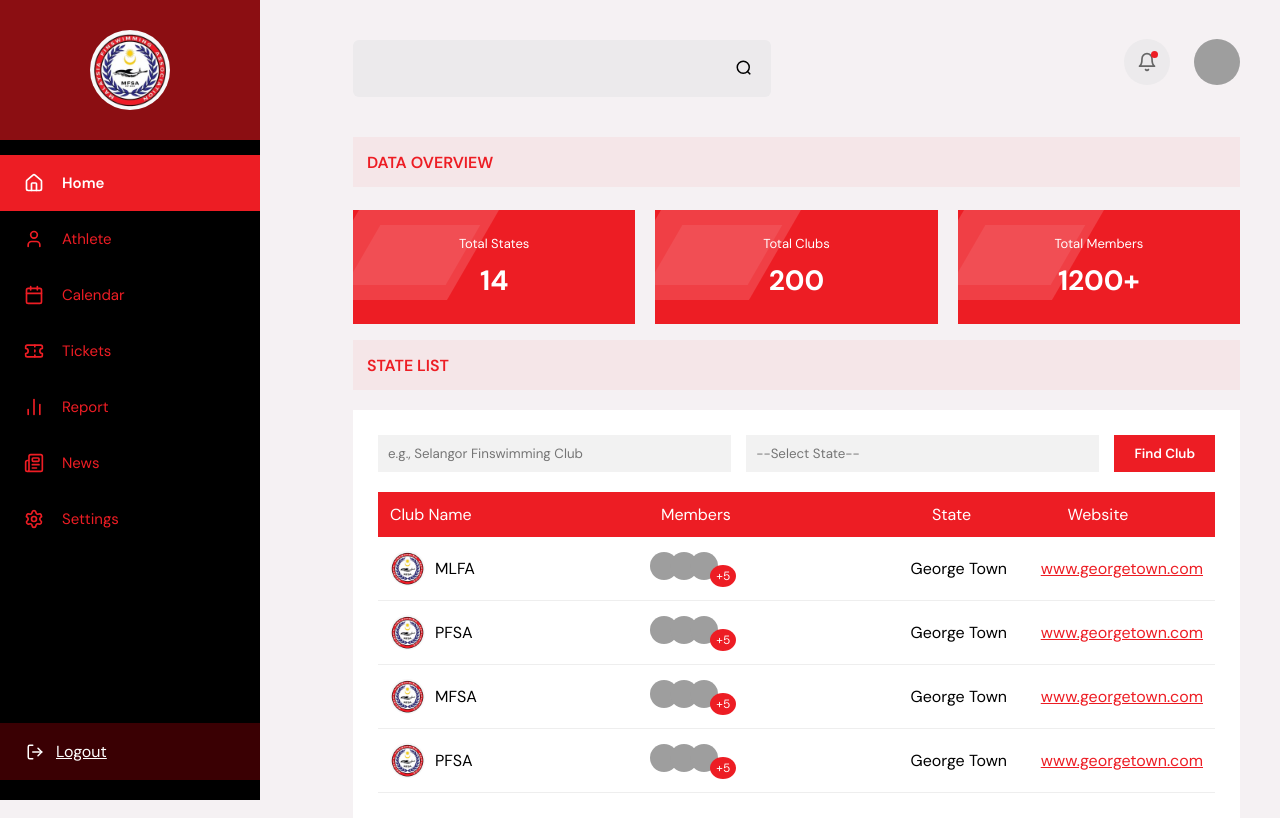
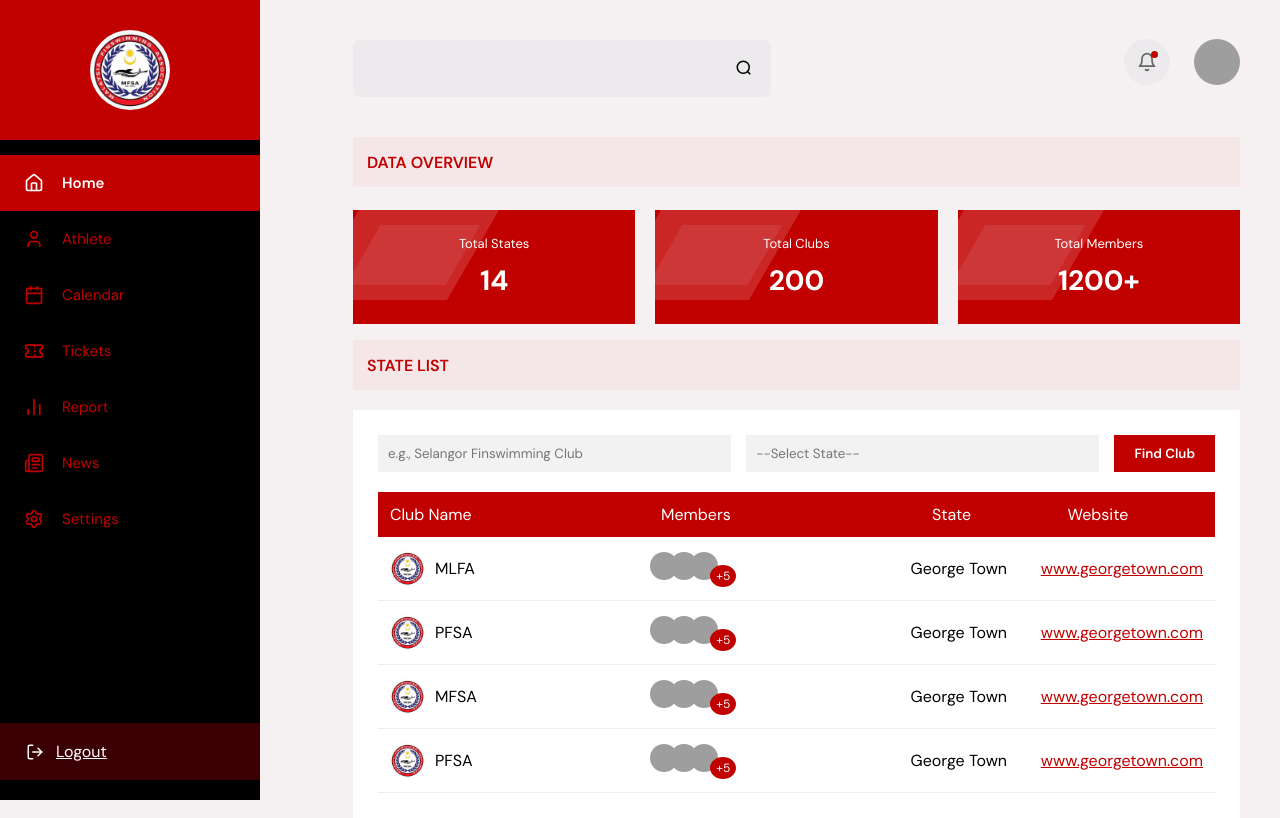
Before and after one commit to Nivas-git07/malaysia_project, a React (Create React App) app: page /home in a window 1280 px wide. Built offline with nearby package versions, Linux system fonts and the light colour scheme; grey boxes are pictures that could not be loaded.

Commit message:
change color theme

```diff
--- a/src/admin/style/AdminLogin.css
+++ b/src/admin/style/AdminLogin.css
@@ -84,7 +84,7 @@
   border-radius: 50%;
 
   /* Your specific Red Border */
-  border: 4px solid #ED1D24;
+  border: 4px solid #c10000;
 
   /* The Secret Sauce: Ensures the logo image is clipped to the circle */
   overflow: hidden;
@@ -119,7 +119,7 @@
   margin-bottom: 30px;
 
   text-align: center;
-  color: #ED1D24;
+  color: #c10000;
   font-size: 28px;
 
   /* "Little Bold" - 600 weight is clean and professional */
@@ -179,7 +179,7 @@
 .loginBtn {
   width: 100%;
   height: 56px;
-  background: #ED1D24;
+  background: #c10000;
   border: none;
   color: #fff;
   font-size: 18px;
--- a/src/admin/style/Settings.css
+++ b/src/admin/style/Settings.css
@@ -59,7 +59,7 @@ body {
   right:16px;
   width:34px;
   height:34px;
-  background:#ED1D24;
+  background:#c10000;
   color:#fff;
   border-radius:50%;
   display:flex;
@@ -122,7 +122,7 @@ body {
 }
 .editBanner{
   background: rgba(237, 29, 36, 0.06);
-  color:#ED1D24;
+  color:#c10000;
   padding:5px 8px;        /* 🔥 smaller box size */
   border-radius:6px;
   font-size:17px;
@@ -184,7 +184,7 @@ body {
 .bellDot {
   width: 7px;       /* ⭐ slightly smaller */
   height: 7px;
-  background: #ED1D24;
+  background: #c10000;
   border-radius: 50%;
   position: absolute;
   top: 12px;        /* adjusted for new size */
@@ -213,7 +213,7 @@ body {
   padding: 10px 14px;
 
   background: #ED1D240D;
-  color: #ED1D24;
+  color: #c10000;
 
   font-weight: 600;
   font-size: 14px;
@@ -251,7 +251,7 @@ body {
   position: absolute;
   bottom: 5px;
   left: 55px;
-  color: #ED1D24;
+  color: #c10000;
 }
 
 /* FORM GRID */
@@ -289,16 +289,16 @@ body {
 .discardBtn {
   width: 45%;
   padding: 18px;
-  border: 2px solid #ED1D24;
+  border: 2px solid #c10000;
   background: transparent;
-  color: #ED1D24;
+  color: #c10000;
   font-weight: 600;
 }
 
 .saveBtn {
   width: 45%;
   padding: 18px;
-  background: #ED1D24;
+  background: #c10000;
   border: none;
   color: white;
   font-weight: 600;
--- a/src/admin/style/dashboard/Athlete.css
+++ b/src/admin/style/dashboard/Athlete.css
@@ -16,7 +16,7 @@
   padding:10px 14px;
 
   background:#ED1D240D;
-  color:#ED1D24;
+  color:#c10000;
 
   font-weight:600;
   font-size:14px;
@@ -57,7 +57,7 @@
 }
 
 .findBtn{
-  background:#ED1D24;
+  background:#c10000;
   color:#fff;
   border:none;
   padding:0 20px;
@@ -74,7 +74,7 @@
 /* HEADER */
 
 .athleteHead{
-  background:#ED1D24;
+  background:#c10000;
   color:white;
 
   display:grid;
@@ -170,7 +170,7 @@
 /* VIEW PROFILE */
 
 .viewProfile{
-  color:#ED1D24;
+  color:#c10000;
   font-size:13px;
   text-align:right;
 }
@@ -194,7 +194,7 @@
 }
 
 .pagination .active{
-  background:#ED1D24;
+  background:#c10000;
   color:white;
 }
 
--- a/src/admin/style/dashboard/Home.css
+++ b/src/admin/style/dashboard/Home.css
@@ -7,7 +7,7 @@
   height:50px;
   padding:10px 14px;
   background:#ED1D240D;
-  color:#ED1D24;
+  color:#c10000;
   font-weight:600;
   display:flex;
   align-items:center;
@@ -25,7 +25,7 @@
 
 .overviewCard{
   flex:1;
-  background:#ED1D24;
+  background:#c10000;
   color:#fff;
   padding:25px;
   text-align:center;
@@ -84,7 +84,7 @@
   height:50px;
   padding:10px 14px;
   background:#ED1D240D;
-  color:#ED1D24;
+  color:#c10000;
   font-weight:600;
   display:flex;
   align-items:center;
@@ -115,7 +115,7 @@
 }
 
 .findBtn{
-  background:#ED1D24;
+  background:#c10000;
   color:#fff;
   border:none;
   padding:10px 18px;
@@ -124,7 +124,7 @@
 
 /* TABLE */
 .stateHead{
-  background:#ED1D24;
+  background:#c10000;
   color:#fff;
   display:grid;
   grid-template-columns:2fr 2fr 1fr 1fr;
@@ -159,7 +159,7 @@
 }
 
 .membersCell span{
-  background:#ED1D24;
+  background:#c10000;
   color:#fff;
   padding:3px 6px;
   border-radius:50%;
@@ -167,7 +167,7 @@
 }
 
 .website{
-  color:#ED1D24;
+  color:#c10000;
   text-decoration:underline;
   cursor:pointer;
 }
--- a/src/admin/style/dashboard/News.css
+++ b/src/admin/style/dashboard/News.css
@@ -7,7 +7,7 @@
   height:50px;
   padding:10px 14px;
   background:#ED1D240D;
-  color:#ED1D24;
+  color:#c10000;
   font-weight:600;
   display:flex;
   align-items:center;
@@ -38,7 +38,7 @@
 
 /* ADD BUTTON */
 .addNewsBtn{
-  background:#ED1D24;
+  background:#c10000;
   color:#fff;
   border:none;
   padding:10px 14px;
@@ -63,7 +63,7 @@
 
 /* TABLE */
 .newsHead{
-  background:#ED1D24;
+  background:#c10000;
   color:#fff;
   display:grid;
   grid-template-columns:2fr 1fr 1fr 1fr 1fr;
@@ -86,7 +86,7 @@
 .status.rejected{color:#ff2b2b;font-weight:600;}
 
 .editBtn{
-  color:#ED1D24;
+  color:#c10000;
   cursor:pointer;
 }
 /* ================= MOBILE VIEW ================= */
--- a/src/admin/style/dashboard/NewsModal.css
+++ b/src/admin/style/dashboard/NewsModal.css
@@ -24,7 +24,7 @@
 }
 
 .modalHeader h3{
-  color:#ED1D24;
+  color:#c10000;
   font-size:16px;
   letter-spacing:0.5px;
   font-weight:600;
@@ -38,7 +38,7 @@
   top:4px;
   width:4px;
   height:28px;
-  background:#ED1D24;
+  background:#c10000;
 }
 
 /* CLOSE BUTTON */
@@ -46,7 +46,7 @@
   position:absolute;
   right:-45px;
   top:-40px;
-  background:#ED1D24;
+  background:#c10000;
   color:#fff;
   width:34px;
   height:34px;
@@ -106,7 +106,7 @@
 }
 
 .savesBtn{
-  background:#ED1D24;
+  background:#c10000;
   color:#fff;
   border:none;
   padding:8px 16px;
--- a/src/admin/style/dashboard/Report.css
+++ b/src/admin/style/dashboard/Report.css
@@ -7,7 +7,7 @@
   height:50px;
   padding:10px 14px;
   background:#ED1D240D;
-  color:#ED1D24;
+  color:#c10000;
   font-weight:600;
   font-size:14px;
   letter-spacing:.5px;
@@ -47,7 +47,7 @@
 }
 
 .tab.active{
-  background:#ED1D24;
+  background:#c10000;
   color:#fff;
 }
 
@@ -77,7 +77,7 @@
 
 /* EXPORT BUTTON */
 .exportBtn{
-  background:#ED1D24;
+  background:#c10000;
   color:white;
   border:none;
   padding:12px 20px;   /* ⭐ small compact size */
@@ -91,7 +91,7 @@
 }
 
 .tableHead{
-  background:#ED1D24;
+  background:#c10000;
   color:#fff;
   display:grid;
   grid-template-columns:1.2fr 2fr 1fr 1fr 1fr 1.4fr;
--- a/src/admin/style/dashboard/Tickets.css
+++ b/src/admin/style/dashboard/Tickets.css
@@ -25,7 +25,7 @@
   padding:10px 24px;
 
   background:#ED1D240D;
-  color:#ED1D24;
+  color:#c10000;
 
   display:flex;
   align-items:center;
@@ -40,7 +40,7 @@
   width:196px;
   height:50px;
 
-  background:#ED1D24;
+  background:#c10000;
   color:#fff;
   border:none;
 
@@ -89,7 +89,7 @@
 }
 
 .summaryCard h2{
-  color:#ED1D24;
+  color:#c10000;
   font-size:34px;
   font-weight:700;
   margin:0;
@@ -108,7 +108,7 @@
   height:50px;
 
   background:#ED1D240D;
-  color:#ED1D24;
+  color:#c10000;
 
   padding:10px 24px;
 
--- a/src/admin/style/dashboard/sidebar.css
+++ b/src/admin/style/dashboard/sidebar.css
@@ -22,7 +22,7 @@
 
 .sidebarTop {
   height: 140px;
-  background: #8b0e12;
+  background: #c10000;
 
   display: flex;
   align-items: center;
@@ -54,14 +54,14 @@
   padding: 18px 24px;
 
   text-decoration: none;
-  color: #ed1d24;
+  color: #c10000;
   font-size: 15px;
 
   transition: background 0.2s ease, color 0.2s ease;
 }
 
 .menuItem svg {
-  stroke: #ed1d24;
+  stroke: #c10000;
 }
 
 .menuItem:hover {
@@ -71,7 +71,7 @@
 /* ACTIVE ROUTE */
 
 .menuItem.active {
-  background: #ed1d24;
+  background: #c10000;
   color: #fff;
   font-weight: 600;
 }
@@ -104,7 +104,7 @@
   top: 14px;
   left: 14px;
 
-  background: #ed1d24;
+  background: #c10000;
   padding: 10px;
   cursor: pointer;
 
```
